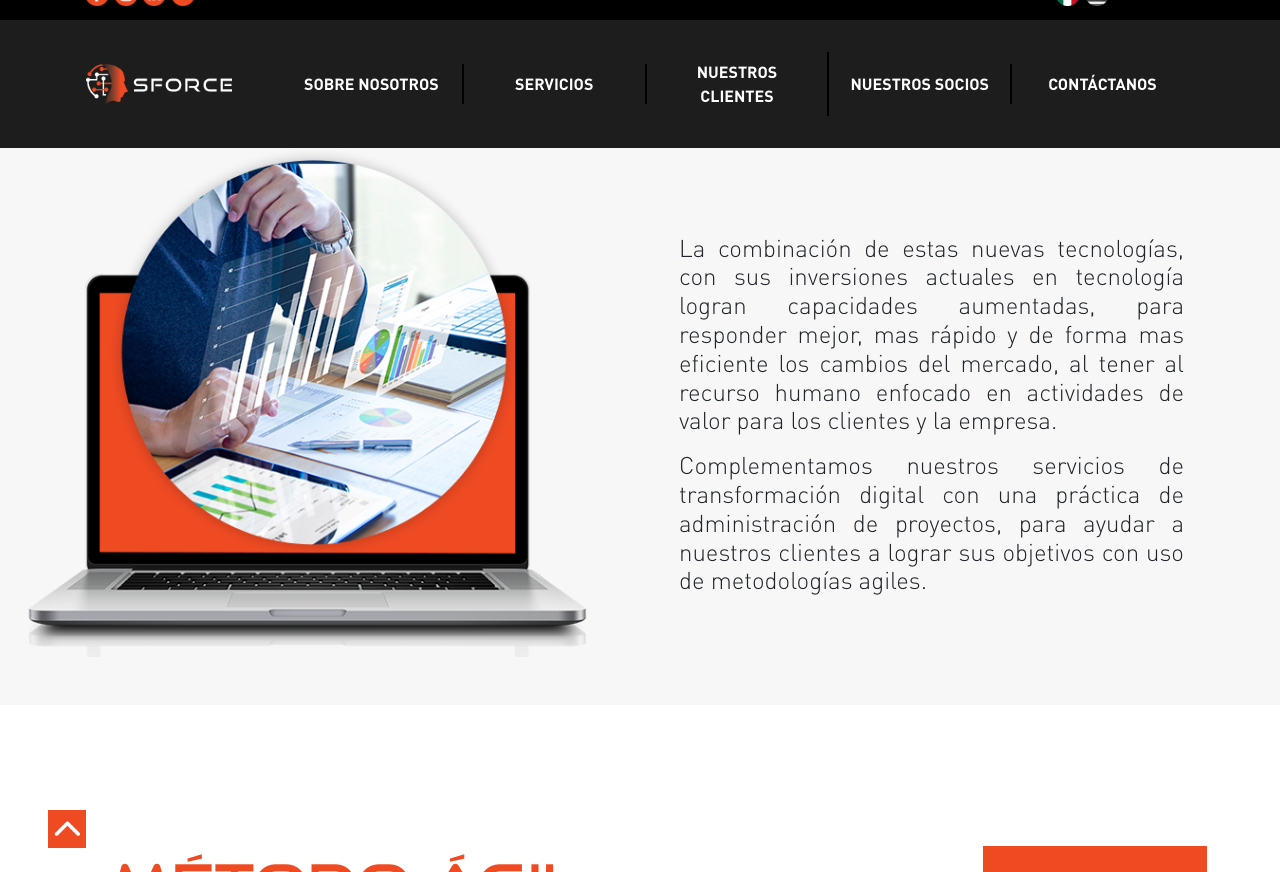
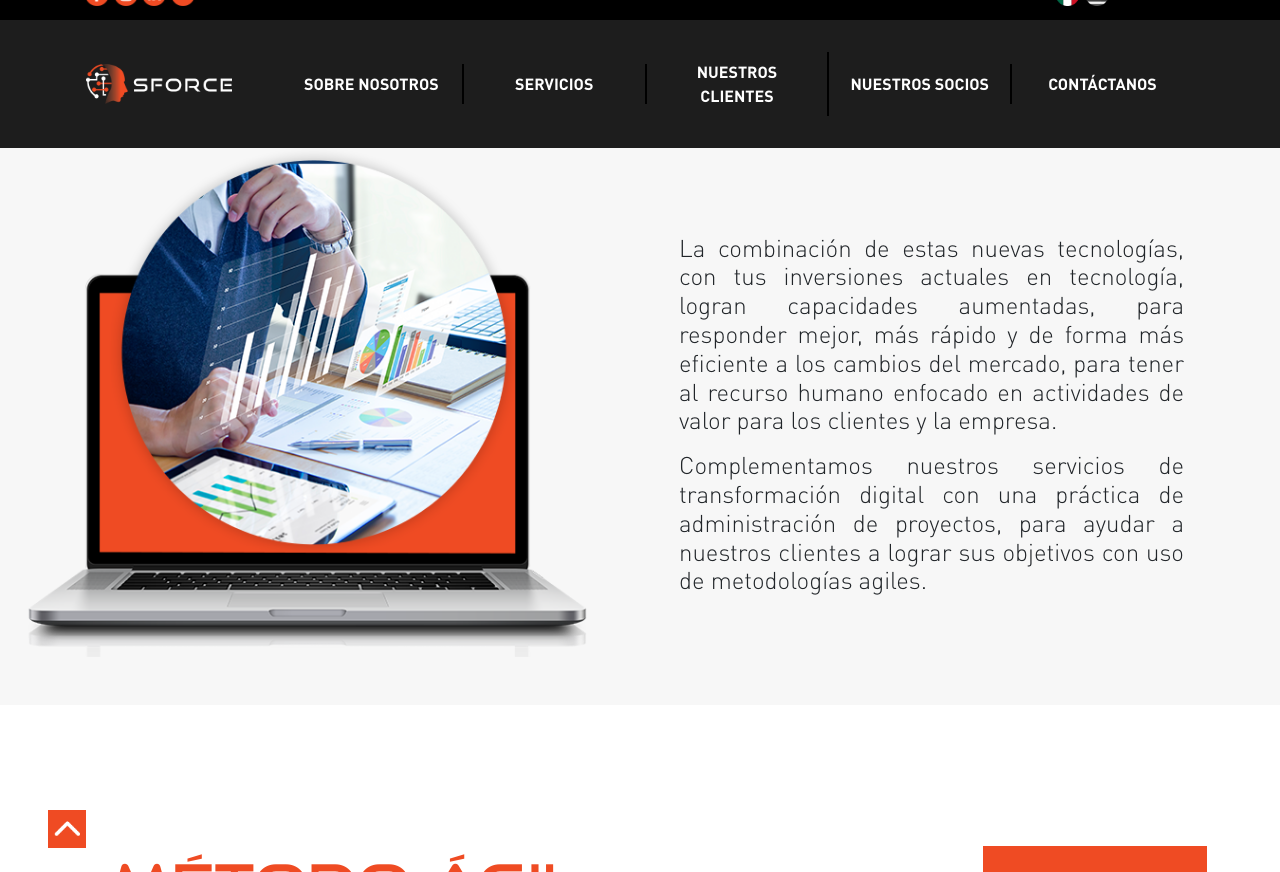
Before and after one commit to smartforcemx/sforce-jekyll, a Jekyll site: the page built from nosotros.html, in a window 1280 px wide and 900 px high, scrolled down 2435 px, cut to the strip 28-900 px from the top of the window. Built offline with Jekyll 4.4.1, drawn with Linux system fonts in a browser that asks for light colours; nearby versions of some CDN libraries.

Commit message:
Update from Forestry.io Rafael Castañeda Garduño updated _data/about_us_intern.yml

```diff
--- a/_data/about_us_intern.yml
+++ b/_data/about_us_intern.yml
@@ -46,10 +46,10 @@ rpa2_parrafo:
       Process Automation (IPA).
 rpa3_parrafo:
   texto:
-    es: La combinación de estas nuevas tecnologías, con sus inversiones actuales en
-      tecnología logran capacidades aumentadas, para responder mejor, mas rápido y
-      de forma mas eficiente los cambios del mercado, al tener al recurso humano enfocado
-      en actividades de valor para los clientes y la empresa.
+    es: La combinación de estas nuevas tecnologías, con tus inversiones actuales en
+      tecnología, logran capacidades aumentadas, para responder mejor, más rápido
+      y de forma más eficiente a los cambios del mercado, para tener al recurso humano
+      enfocado en actividades de valor para los clientes y la empresa.
     en: The combination of these new technologies with the existing techno logy investments
       create increased capacities, to respond efficiently, better and faster, to market
       changes with human resources focused on activities that add value to the customers
```
